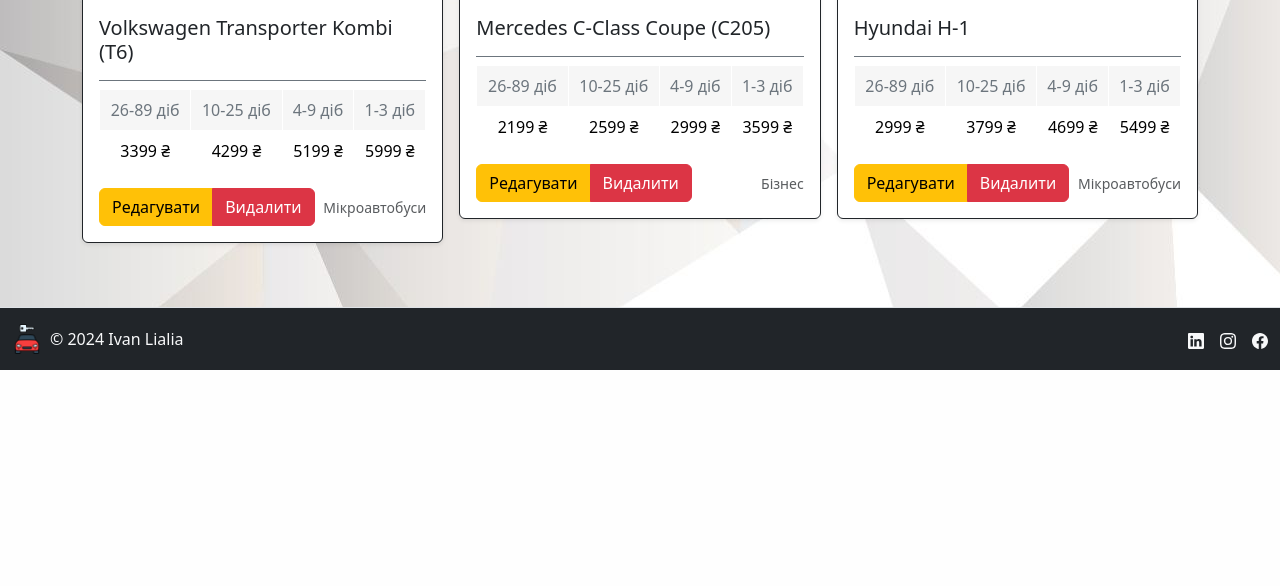
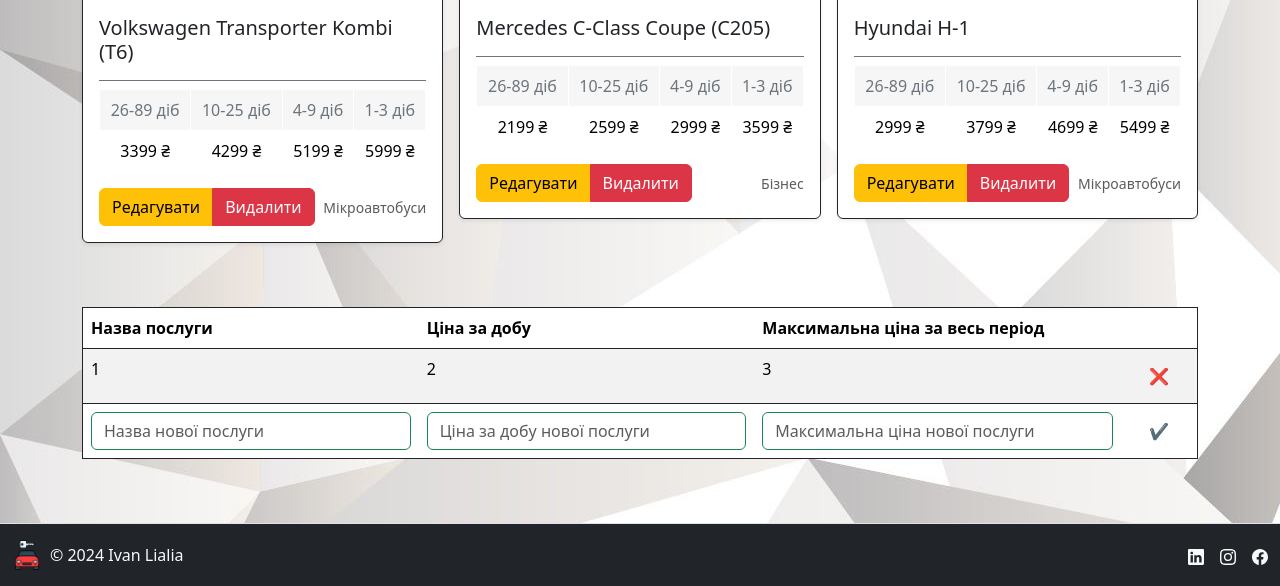
Before and after one commit to llo3iTiB4iK/rivnerent-, a Flask app: page /cars/ in a window 1280 px wide. Shown: the part 2144-2730 px from the top of the page. Before the commit the page ends 2514 px from the top, so only its background shows below. Run offline with Flask 3, Linux system fonts and the light colour scheme; the visitor is signed in with stand-in values (Sample User, id 1); some libraries are stand-ins or nearby versions.

Commit message:
Add table of additional services to db, display table of additional services on Cars page once user is authorized (admin) with permission to create or remove additional services from db, add some "title" attributes to elements, do some progress on booking page

```diff
--- a/rivnerent/main.py
+++ b/rivnerent/main.py
@@ -1,5 +1,5 @@
 from flask import Blueprint, render_template, request
-from .models import Car, CarCategoryEnum
+from .models import Car, CarCategoryEnum, AdditionalService
 from .extensions import db
 
 main_bp = Blueprint('main', __name__)
@@ -21,7 +21,9 @@
         cars = [car for car in cars if car.category.name == category_requested]
     else:
         category_requested = None
-    return render_template("cars.html", active_page='cars', cars=cars, categories=all_categories, choice=category_requested)
+    result = db.session.execute(db.select(AdditionalService))
+    services = result.scalars().all()
+    return render_template("cars.html", active_page='cars', cars=cars, categories=all_categories, choice=category_requested, services=services)
 
 
 @main_bp.route("/cars/<car_name>")
--- a/rivnerent/templates/booking.html
+++ b/rivnerent/templates/booking.html
@@ -42,9 +42,8 @@
                 <span class="text-body-secondary">$5</span>
               </li>
               <li class="list-group-item d-flex justify-content-between bg-body-tertiary">
-                <div class="text-success">
-                  <h6 class="my-0">Promo code</h6>
-                  <small>EXAMPLECODE</small>
+                <div class="text-secondary">
+                  <h6 class="my-0">Застава</h6>
                 </div>
                 <span class="text-success">−$5</span>
               </li>
--- a/rivnerent/templates/cars.html
+++ b/rivnerent/templates/cars.html
@@ -98,6 +98,47 @@
             {% endif %}
         </div>
     </div>
+
+    {% if current_user.is_authenticated %}
+    <div class="container pt-5">
+        <div class="row">
+            <form method="POST" action="{{ url_for('admin.add_service') }}">
+                <table class="table table-striped table-hover border border-dark">
+                    <thead>
+                        <tr>
+                            <th scope="col"><label for="serviceName" class="form-label mb-0">Назва послуги</label></th>
+                            <th scope="col"><label for="serviceDailyPrice" class="form-label mb-0">Ціна за добу</label></th>
+                            <th scope="col"><label for="serviceMaxPrice" class="form-label mb-0">Максимальна ціна за весь період</label></th>
+                            <th scope="col"></th>
+                        </tr>
+                    </thead>
+                    <tbody>
+                        {% for service in services %}
+                        <tr>
+                            <td>{{ service.name }}</td>
+                            <td>{{ service.daily_price }}</td>
+                            <td>{{ service.max_price }}</td>
+                            <td class="text-center">
+                                <button type="button" class="btn" title="Видалити послугу" data-bs-toggle="modal" data-bs-target="#confirmModal"
+                                        data-confirm-text="Видалити" data-confirm-url="{{ url_for('admin.delete_service', service_id=service.id) }}"
+                                        data-modal-body-text="Ви впевнені, що хочете видалити дану додаткову послугу з переліку доступних?<br /><b>{{ service.name }}</b>">
+                                    ❌
+                                </button>
+                            </td>
+                        </tr>
+                        {% endfor %}
+                        <tr>
+                            <td><input type="text" class="form-control border-success" id="serviceName" name="name" placeholder="Назва нової послуги" maxlength="100" required></td>
+                            <td><input type="text" class="form-control border-success" id="serviceDailyPrice" name="daily_price" placeholder="Ціна за добу нової послуги" maxlength="20" required></td>
+                            <td><input type="text" class="form-control border-success" id="serviceMaxPrice" name="max_price" placeholder="Максимальна ціна нової послуги" maxlength="20" required></td>
+                            <td class="text-center"><input type="submit" class="btn" value="✔" title="Додати послугу"></td>
+                        </tr>
+                    </tbody>
+                </table>
+            </form>
+        </div>
+    </div>
+    {% endif %}
 </main>
 
 <!-- Modal -->
--- a/rivnerent/templates/header.html
+++ b/rivnerent/templates/header.html
@@ -38,7 +38,7 @@
                         📞
                     </a>
                     <ul class="dropdown-menu dropdown-menu-dark" aria-labelledby="navbarTelDropdown">
-                        <li><a href="tel:{{ ADMIN_PHONE_NUM }}" class="nav-link active">📞{{ ADMIN_PHONE_NUM }}</a></li>
+                        <li><a href="tel:{{ ADMIN_PHONE_NUM }}" class="nav-link active" title="Натисніть, щоб зателефонувати">📞{{ ADMIN_PHONE_NUM }}</a></li>
                     </ul>
                 </li>
             </ul>
```
Also changed, not shown: rivnerent/admin.py (+31 -2 lines), rivnerent/models.py (+7 -0 lines), instance/cars.db.
